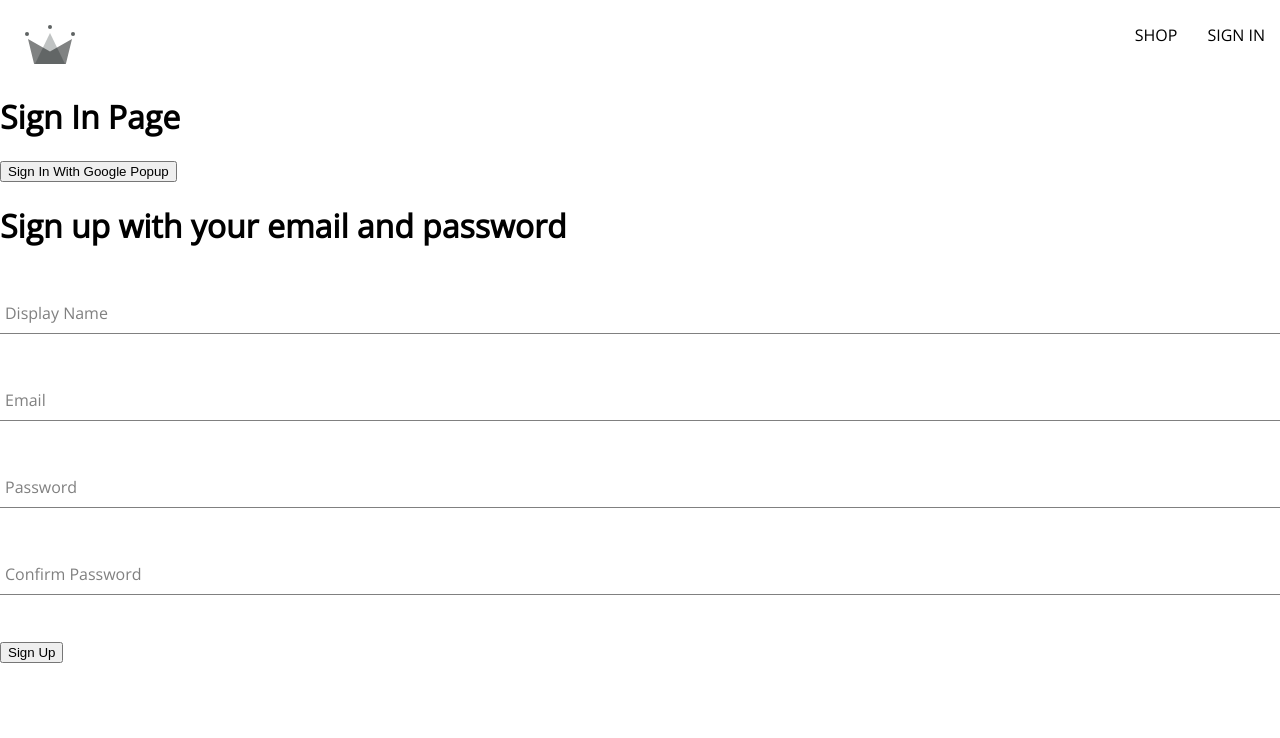
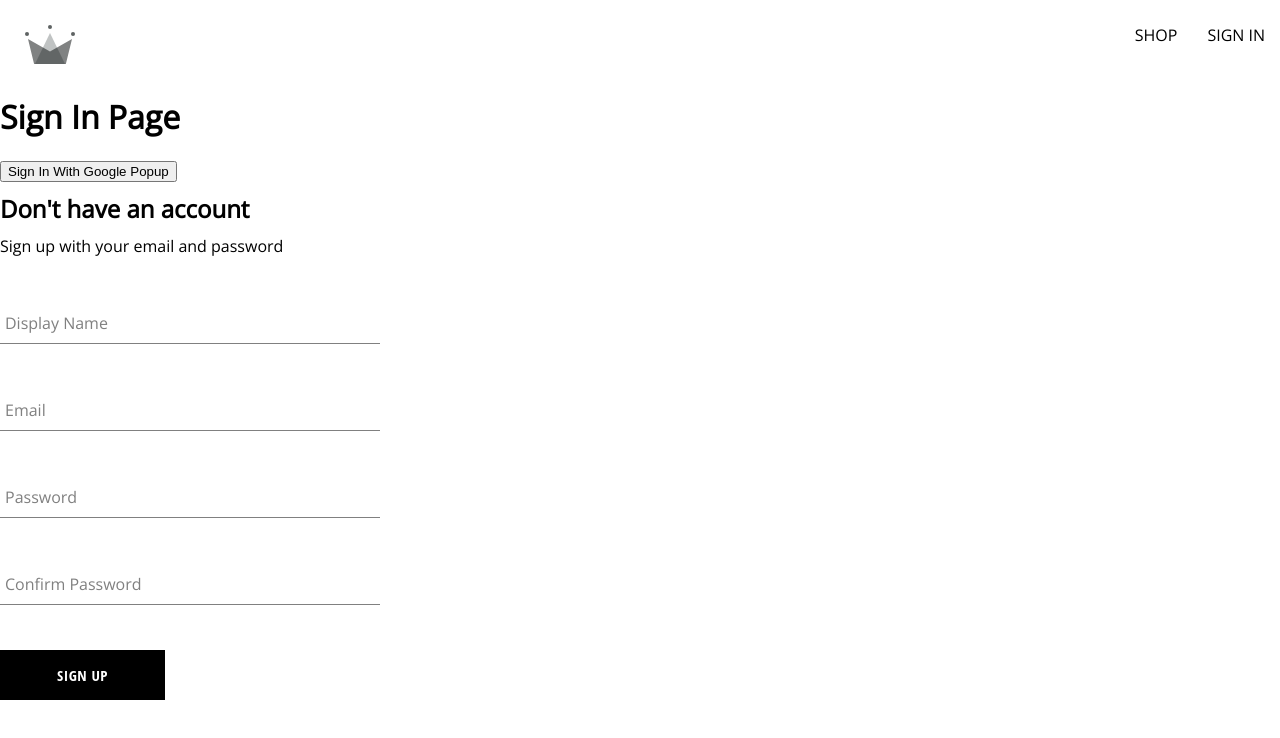
Before and after one commit to emrecolak-23/react-ecommerce, a React (Create React App) app: page /sign-in in a window 1280 px wide. Shown: the top 738 px of the page. Built offline with nearby package versions, Linux system fonts and the light colour scheme; a web font is replaced by a local one.

Commit message:
created button component

```diff
--- /dev/null
+++ b/src/components/button/button.component.js
@@ -0,0 +1,25 @@
+import './button.styles.scss';
+
+/*
+default
+inverted
+google sign in
+*/
+
+const BUTTON_TYPE_CLASSES = {
+  google: 'google-sign-in',
+  inverted: 'inverted',
+};
+
+const Button = ({ children, buttonType, ...otherProps }) => {
+  return (
+    <button
+      className={`button-container ${BUTTON_TYPE_CLASSES[buttonType]}`}
+      {...otherProps}
+    >
+      {children}
+    </button>
+  );
+};
+
+export default Button;
--- /dev/null
+++ b/src/components/button/button.styles.scss
@@ -0,0 +1,46 @@
+.button-container {
+    min-width: 165px;
+    width: auto;
+    height: 50px;
+    letter-spacing: 0.5px;
+    line-height: 50px;
+    padding: 0 35px 0 35px;
+    font-size: 15px;
+    background-color: black;
+    color: white;
+    text-transform: uppercase;
+    font-family: 'Open Sans Condensed';
+    font-weight: bolder;
+    border: none;
+    cursor: pointer;
+    display: flex;
+    justify-content: center;
+
+    &:hover {
+      background-color: white;
+      color: black;
+      border: 1px solid black;
+    }
+
+    &.google-sign-in {
+      background-color: #4285f4;
+      color: white;
+
+      &:hover {
+        background-color: #357ae8;
+        border: none;
+      }
+    }
+
+    &.inverted {
+      background-color: white;
+      color: black;
+      border: 1px solid black;
+
+      &:hover {
+        background-color: black;
+        color: white;
+        border: none;
+      }
+    }
+  }
--- a/src/components/sign-up-form/sign-up-form.compnent.js
+++ b/src/components/sign-up-form/sign-up-form.compnent.js
@@ -1,3 +1,4 @@
+import './sign-up-form.styles.scss';
 import { useState } from 'react';
 
 import {
@@ -6,6 +7,7 @@
 } from '../../utils/firebase/firebase.utils';
 
 import FormInput from '../form-input/form-input.component';
+import Button from '../button/button.component';
 
 const defaultFormFields = {
   displayName: '',
@@ -51,8 +53,9 @@
   };
 
   return (
-    <div>
-      <h1>Sign up with your email and password</h1>
+    <div className="sign-up-container">
+      <h2>Don't have an account</h2>
+      <span>Sign up with your email and password</span>
       <form onSubmit={handleSubmit}>
         <FormInput
           label="Display Name"
@@ -86,7 +89,7 @@
           onChange={handleChange}
           required
         />
-        <button type="submit">Sign Up</button>
+        <Button type="submit">Sign Up</Button>
       </form>
     </div>
   );
--- /dev/null
+++ b/src/components/sign-up-form/sign-up-form.styles.scss
@@ -0,0 +1,9 @@
+.sign-up-container {
+    display: flex;
+    flex-direction: column;
+    width: 380px;
+
+    h2 {
+        margin: 10px 0;
+    }
+}
```
